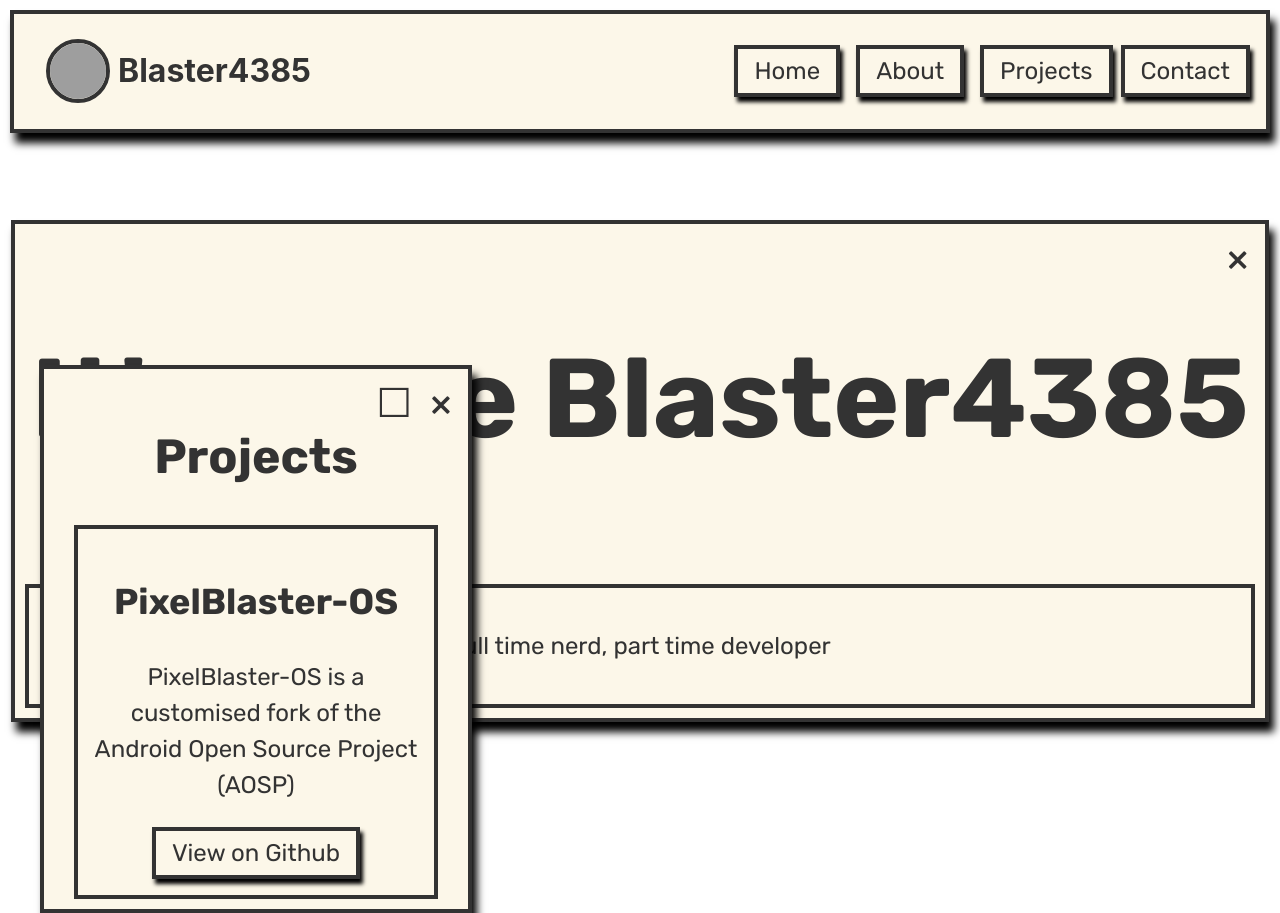
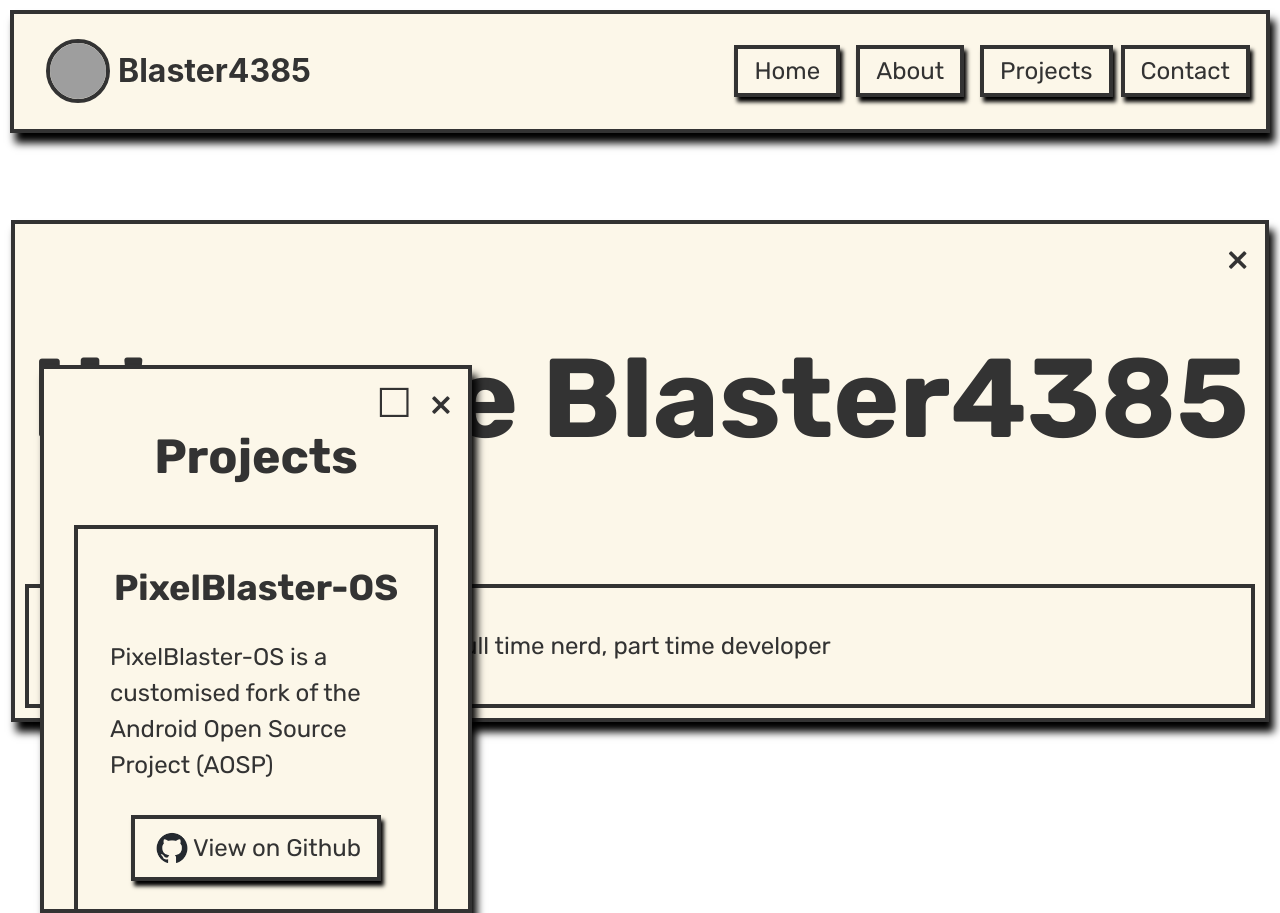
Before and after one commit to rohan09-raj/Blaster4385.github.io, a React (Vite) app: page / in a window 1280 px wide. Both pictures are taken after a click on the button "Projects". Built offline with nearby package versions, Linux system fonts and the light colour scheme; grey boxes are pictures that could not be loaded.

Commit message:
Optimise code and add icon to buttons

```diff
--- a/src/components/Cards/ProjectsCard.jsx
+++ b/src/components/Cards/ProjectsCard.jsx
@@ -4,6 +4,30 @@
 
 const ProjectsCard = ({ open, setOpen }) => {
     const [maximise, setMaximise] = useState(false)
+
+    const data = [
+        {
+            title: 'PixelBlaster-OS',
+            description: 'PixelBlaster-OS is a customised fork of the Android Open Source Project (AOSP)',
+            link: 'https://github.com/PixelBlaster-OS'
+        },
+        {
+            title: 'IllusionX Kernel',
+            description: 'IllusionX is a customised Linux kernel for the OnePlus 8T/9R',
+            link: 'https://github.com/Blaster4385/kernel_oneplus_sm8250'
+        },
+        {
+            title: 'Device Tree for OnePlus 8T/9R',
+            description: 'This is a device tree for compiling the Android Open Source Project (AOSP) for the OnePlus 8T/9R',
+            link: 'https://github.com/PixelBlaster-Devices/device_oneplus_opkona'
+        },
+        {
+            title: 'Device Tree for Realme 3 Pro',
+            description: 'This is a device tree for compiling the Android Open Source Project (AOSP) for the Realme 3 Pro',
+            link: 'https://github.com/PixelBlaster-Devices/device_realme_RMX1851'
+        }
+    ]
+
     return (
         <div className={maximise ? open ? `${styles.card} ${styles.card__open} ${styles.card__maximise}` : `${styles.card} ${styles.card__maximise}` : open ? `${styles.card} ${styles.card__open}` : styles.card}>
             <button className={styles.card__close__button} onClick={() => setOpen(!open)}>&times;</button>
@@ -11,26 +35,13 @@
             <div className={styles.card__title}>
                 <h1>Projects</h1>
             </div>
+            {data.map((item) => (
             <div className={styles.card__content}>
-                <h2>PixelBlaster-OS</h2>
-                <p>PixelBlaster-OS is a customised fork of the Android Open Source Project (AOSP)</p>
-                <button className={styles.card__button}><a href="https://github.com/PixelBlaster-OS">View on Github</a></button>
+                <h2>{item.title}</h2>
+                <p>{item.description}</p>
+                <button className={styles.card__button}><img className={styles.card__button__icon} src='/assets/images/git.png' /><a href={item.link}>View on Github</a></button>
             </div>
-            <div className={styles.card__content}>
-                <h2>IllusionX Kernel</h2>
-                <p>IllusionX is a customised Linux kernel for the OnePlus 8T/9R</p>
-                <button className={styles.card__button}><a href="https://github.com/Blaster4385/kernel_oneplus_sm8250">View on Github</a></button>
-            </div>
-            <div className={styles.card__content}>
-                <h2>Device Tree for OnePlus 8T/9R</h2>
-                <p>This is a device tree for compiling the Android Open Source Project (AOSP) for the OnePlus 8T/9R</p>
-                <button className={styles.card__button}><a href="https://github.com/PixelBlaster-Devices/device_oneplus_opkona">View on Github</a></button>
-            </div>
-            <div className={styles.card__content}>
-                <h2>Device Tree for Realme 3 Pro</h2>
-                <p>This is a device tree for compiling the Android Open Source Project (AOSP) for the Realme 3 Pro</p>
-                <button className={styles.card__button}><a href="https://github.com/PixelBlaster-Devices/device_realme_RMX1851">View on Github</a></button>
-            </div>
+            ))}
         </div>
     )
 }
--- a/src/components/Cards/ProjectsCard.module.css
+++ b/src/components/Cards/ProjectsCard.module.css
@@ -52,8 +52,19 @@
     font-family: 'Rubik', sans-serif;
     font-size: 1.5rem;
     font-weight: 400;
-    padding: 1rem;
-    text-align: center;
+    padding: 2rem;
+    display: flex;
+    flex-direction: column;
+    align-items: center;
+    /* text-align: center; */
+}
+
+.card__content h2 {
+    margin: 0;
+}
+
+.card__content p {
+    margin-bottom: 2rem;
 }
 
 .card__close__button {
@@ -82,10 +93,6 @@
     font-size: 2.5rem;
     font-weight: 400;
 }
-.card__content .card__button__holder {
-    display: flex;
-    justify-content: flex-end;
-}
 
 .card__button {
     background-color: #fcf7e9;
@@ -100,6 +107,15 @@
     text-align: center;
     text-decoration: none;
     transition: all 0.2s;
+    display: flex;
+    justify-content: center;
+    align-items: center;
+}
+
+.card__button__icon {
+    height: 32px;
+    width: 32px;
+    margin: 5px;
 }
 
 .card__button:last-child {
```
